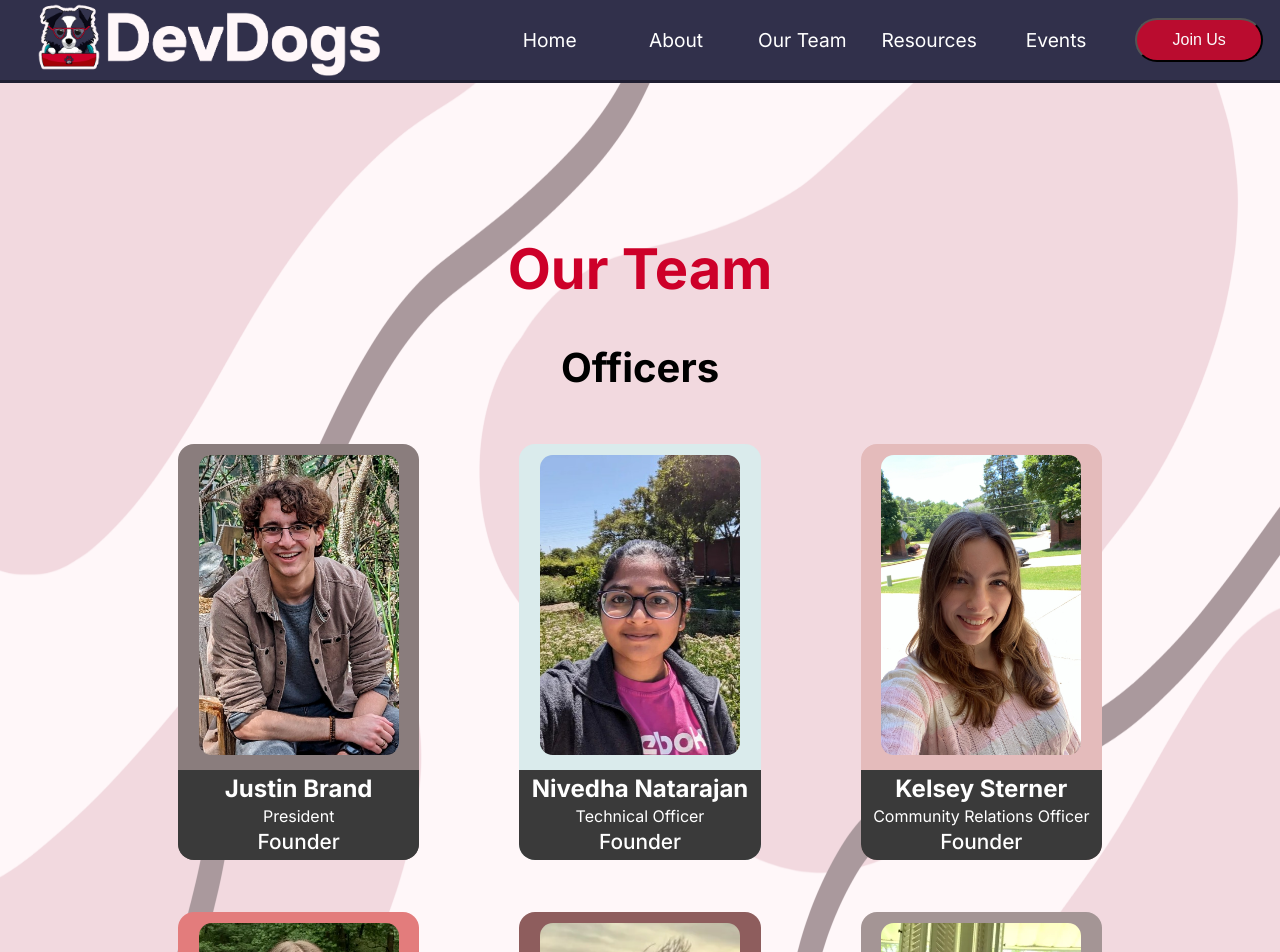
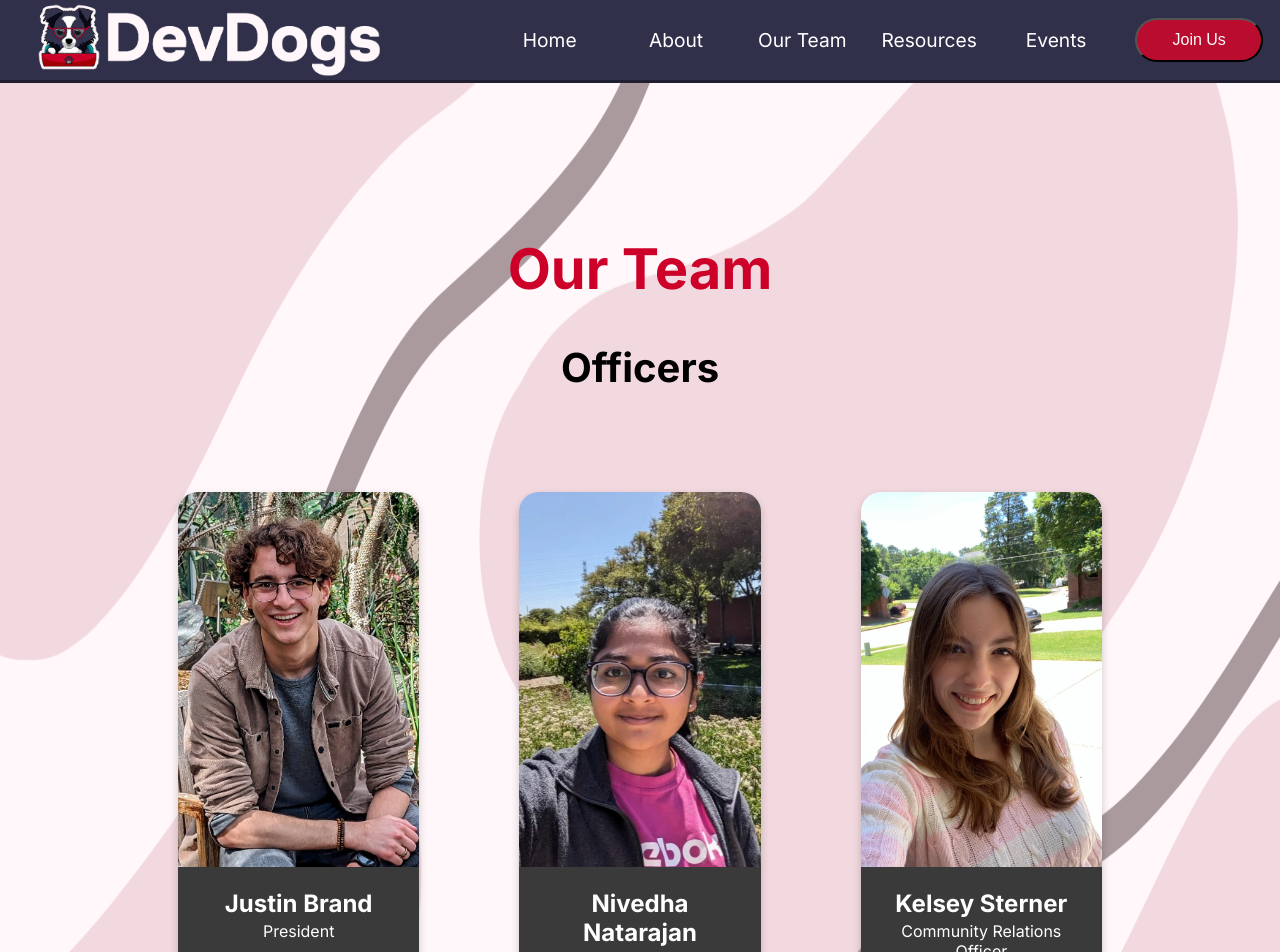
Before and after one commit to DevDogs-UGA/DevDogs-Website, a Next.js app: page /our-team in a window 1280 px wide. Shown: the top 952 px of the page. Built offline with nearby package versions, Linux system fonts and the light colour scheme.

Commit message:
Card component fixed
Updated to match figma intent

```diff
--- a/src/app/components/Card.css
+++ b/src/app/components/Card.css
@@ -1,19 +1,29 @@
 
 #officer-description {
+    color: #FFFFFF;
     background-color: #3A3A3A;
-    color: #FFFFFF;
-    border-radius: 0rem 0rem 1rem 1rem;
-    padding: 0.2rem;
+    /*background-image: none;
+    border-radius: 0rem 0rem 1rem 1rem;*/
+    padding: 2px 16px;
+    border-radius: 0 0 20px 20px;
+
 }
 
 .officer-card {
-    border-radius: 1rem;
-    margin-top: -3rem;
+    /*border-radius: 1rem;
+    margin-top: -3rem;*/
+    box-shadow: 0 4px 8px 0 rgba(0,0,0,0.2);
+    border-radius: 20px 20px 20px 20px;
+    display: grid;
+    grid-template-rows: 375px 1fr;
+    max-width: 280px;
+
 
 }
 
 #officer-title-name {
     padding-top: 0.2rem;
+    padding-bottom: 0.2rem;
     font-size: 1.0rem;
 }
 
@@ -25,8 +35,10 @@
 }
 
 #pic {
-    margin: 0.7rem;
-    border-radius: 0.8rem;
+    object-fit: cover;
+    border-radius: 20px 20px 0 0;
+    width: 100%;
+    height: 100%;
 }
 
 /* Background color options */
@@ -44,7 +56,7 @@
 }
 
 #pink-light {
-    background-color: #E4BBBB;
+    background-color: #fff8fc;
 }
 
 #pink {
--- a/src/app/components/Card.js
+++ b/src/app/components/Card.js
@@ -3,12 +3,17 @@ import Image from "next/image";
 
 const Card = (props) => {
     return (
-        <div id={props.bgcolor} className="officer-card">
-            <Image id="pic" src={props.image} width="200" height="300"/>
+        // id={props.bgcolor}
+        //  <img src={props.image} alt="Officer picture" style="width:100%"></img>
+        <div  className="officer-card">
+            <Image id="pic" src={props.image} width="400" height="450"/>
+
             <div id="officer-description">
+
+                <br />
                 <h2 class="officer-name">{props.name}</h2>
                 <p id="officer-title-name">{props.title}</p>
-                <p id="founder">Founder</p>
+                <br />
             </div>
         </div>
     )
```
